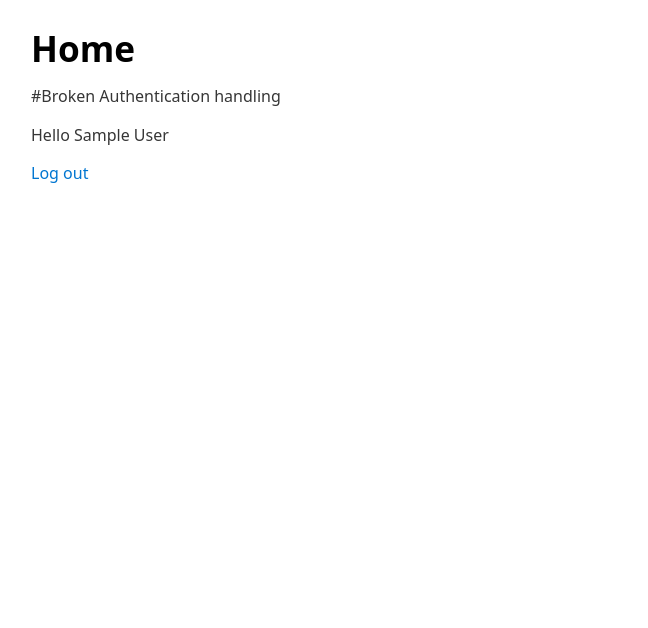
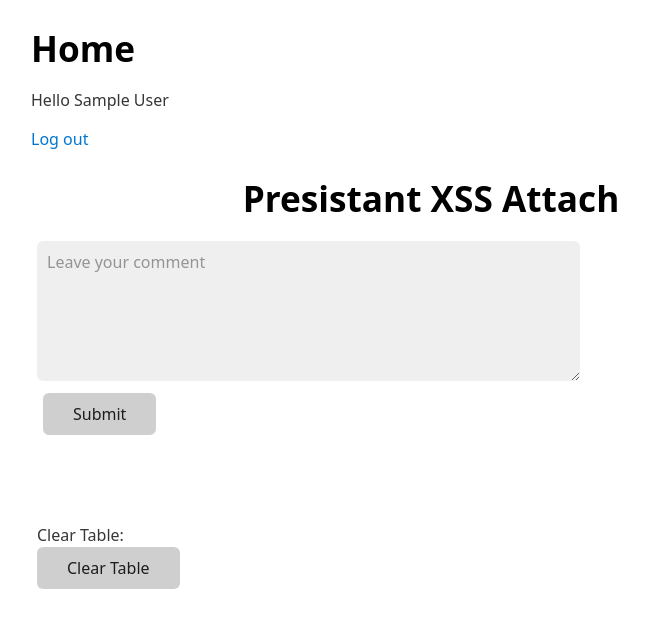
Before and after one commit to Asmar2000/12th_SE_Security, a PHP site: page /index.php in a window 1280 px wide. Shown: the top 628 px of the page, without its empty margins (209-857 px from the left). Run offline with PHP 8.4, Linux system fonts and the light colour scheme; the visitor is signed in with stand-in values (Sample User, id 1); tables that the repository leaves empty or names only in its code hold one stand-in row (values such as "Sample post").

Commit message:
Update index.php with comment section

```diff
--- a/index.php
+++ b/index.php
@@ -25,13 +25,35 @@ if (isset($_SESSION["user_id"])) {
 <body>
 
     <h1>Home</h1>
-    #Broken Authentication handling
     <?php if (isset($user)): ?>
 
         <p>Hello <?= htmlspecialchars($user["name"]) ?></p>
 
         <p><a href="logout.php">Log out</a></p>
+        <h1 align="center"> Presistant XSS Attach</h1>
+    <table align="center">
+        <tr><td>
+            <form action="presistant.php" method="post">
+                <textarea row="6" cols="55" name ="comment" placeholder="Leave your comment" maxlength="400"></textarea>
+                <table align="center">
+                    <tr><td>
+                        <input type="submit" name="Comment"/>
+                    </td></tr>
+                </table>
+            </form>
+        </td></tr>
+    </table>
+<br>
+<br>
+<table align="center">
+<tr><td>
+    <form action="presistant.php" method="post">
+    Clear Table: <input type="submit" name="clear" value="Clear Table"/>
+    </form>
 
+</td></tr>
+
+</table>
     <?php else: ?>
 
         <p><a href="login.php">Log in</a> or <a href="signup.html">sign up</a></p>
```
